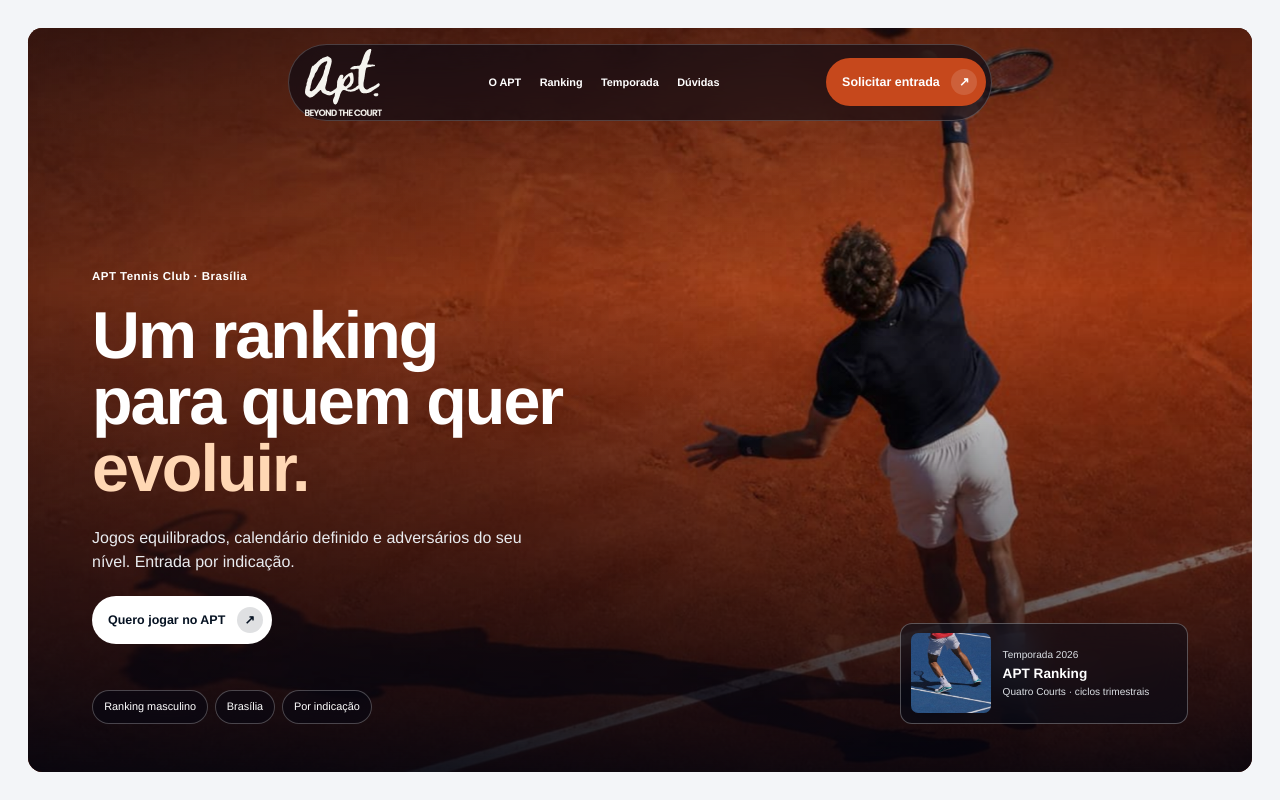
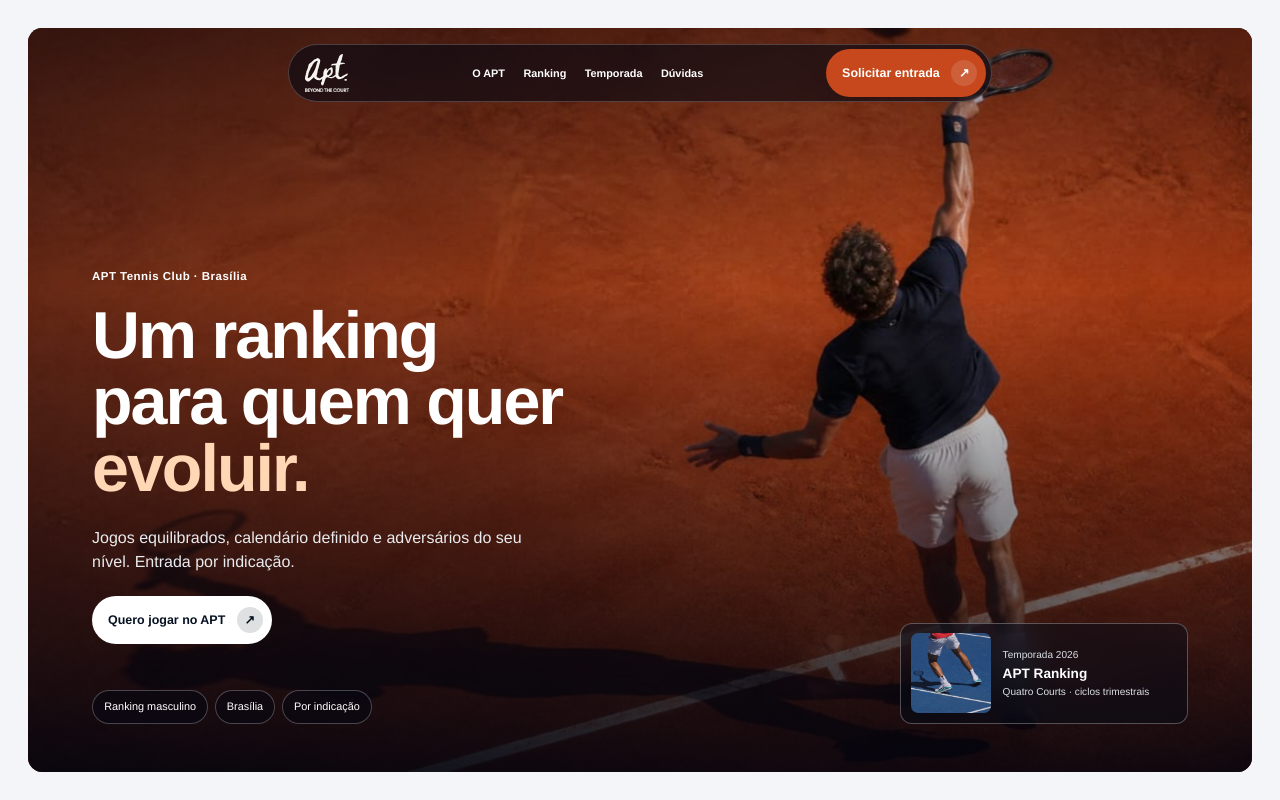
Before and after one commit to raiidmusic/apt-tennis-club, a Next.js app: page / in a window 1280 px wide. Shown: the top 800 px of the page. Built offline with nearby package versions, Linux system fonts and the light colour scheme.

Commit message:
fix: contain landing header logo

```diff
--- a/app/globals.css
+++ b/app/globals.css
@@ -80,8 +80,9 @@
 .apt-landing main { padding: 0.75rem; }
 #o-apt, #ranking, #temporada, #duvidas, #entrada { scroll-margin-top: 1rem; }
 .apt-site-nav { position: absolute; z-index: var(--z-sticky); top: 1.35rem; left: 1.35rem; right: 1.35rem; display: flex; align-items: center; justify-content: space-between; gap: 0.75rem; color: var(--white); }
-.apt-site-nav__brand { min-width: 3rem; min-height: 3rem; display: inline-flex; align-items: center; }
-.apt-site-nav__brand .brand-lockup img { width: 4.65rem; height: auto; }
+.apt-site-nav__brand { min-width: 0; min-height: 0; block-size: 2.4rem; display: inline-flex; align-items: center; }
+.apt-site-nav__brand .brand-lockup { block-size: 100%; }
+.apt-site-nav__brand .brand-lockup img { width: auto; height: 100%; }
 .apt-site-nav__links, .apt-site-nav__member { display: none; }
 .apt-site-nav__actions { display: flex; align-items: center; gap: 0.75rem; }
 .apt-pill { min-height: 3rem; display: inline-flex; align-items: center; justify-content: center; gap: 0.7rem; padding: 0.72rem 1rem; border-radius: 999px; font-size: 0.78rem; font-weight: 780; line-height: 1; transition: transform 180ms var(--ease), background 180ms var(--ease), color 180ms var(--ease); }
@@ -208,7 +209,7 @@
 @media (min-width: 48rem) {
   .apt-landing main { padding: 1.25rem; }
   .apt-site-nav { top: 2rem; left: 2rem; right: 2rem; }
-  .apt-site-nav__brand .brand-lockup img { width: 5.8rem; }
+  .apt-site-nav__brand { block-size: 2.65rem; }
   .apt-site-nav__member { min-height: 2.75rem; display: inline-flex; align-items: center; font-size: 0.76rem; font-weight: 720; }
   .apt-hero { min-height: calc(100svh - 2.5rem); }
   .apt-hero__content { padding: 9rem 2.5rem 8.25rem; }
@@ -244,7 +245,7 @@
 @media (min-width: 64rem) {
   .apt-landing main { padding: 1.75rem; }
   .apt-site-nav { top: 2.75rem; left: 50%; right: auto; width: min(44rem, calc(100% - 7rem)); min-height: 3.2rem; padding: 0.25rem 0.3rem 0.25rem 1rem; border: 1px solid oklch(100% 0 0 / 0.2); border-radius: 999px; background: oklch(12% 0.035 255 / 0.58); backdrop-filter: blur(1rem); transform: translateX(-50%); }
-  .apt-site-nav__brand .brand-lockup img { width: 4.8rem; }
+  .apt-site-nav__brand { block-size: 2.4rem; }
   .apt-site-nav__links { display: flex; align-items: center; gap: 1.15rem; }
   .apt-site-nav__links a { min-height: 2.75rem; display: inline-flex; align-items: center; font-size: 0.68rem; font-weight: 690; }
   .apt-site-nav__member { display: none; }
```
Also changed, not shown: 1 other file (tests, documents, lock files or other folders).
